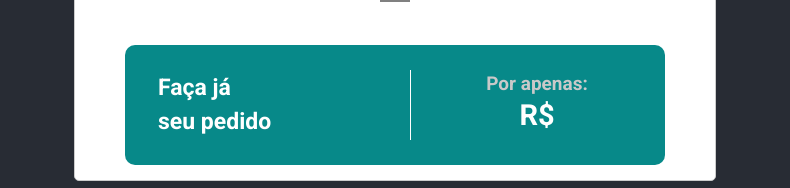
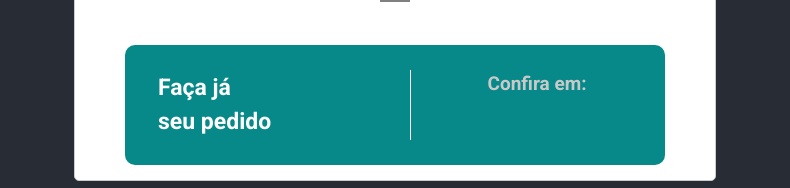
Before and after one commit to Gentil-sudo/img-generator, a React (Vite) app: page / in a window 1280 px wide. Shown: the part 741-929 px from the top of the page, without its empty margins (245-1035 px from the left). Built offline with nearby package versions, Linux system fonts and the light colour scheme.

Commit message:
generator v0.1 NovAzul

```diff
--- a/src/App.css
+++ b/src/App.css
@@ -45,7 +45,7 @@ textarea {
 }
 
 button {
-  background-color: #61dafb;
+
   border: none;
   color: white;
   padding: 10px 20px;
--- a/src/App.jsx
+++ b/src/App.jsx
@@ -60,7 +60,7 @@ function App() {
             onChange={(e) => setDescription(e.target.value)}
           />
           <input
-            type="number"
+            type="text"
             placeholder="Preço"
             value={price}
             onChange={(e) => setPrice(e.target.value)}
@@ -91,8 +91,8 @@ function App() {
             <p className="price">
               <strong className="price-strong">Faça já <br /> seu pedido</strong>
               <span className="price-value">
-                Por apenas:
-                <p className="price-price">R$ {price}</p>
+                Confira em:
+                <p className="price-price">{price}</p>
               </span>
             </p>
             {/* Adiciona a imagem importada abaixo do preço */}
```
Also changed, not shown: 1 other file (tests, documents, lock files or other folders).
